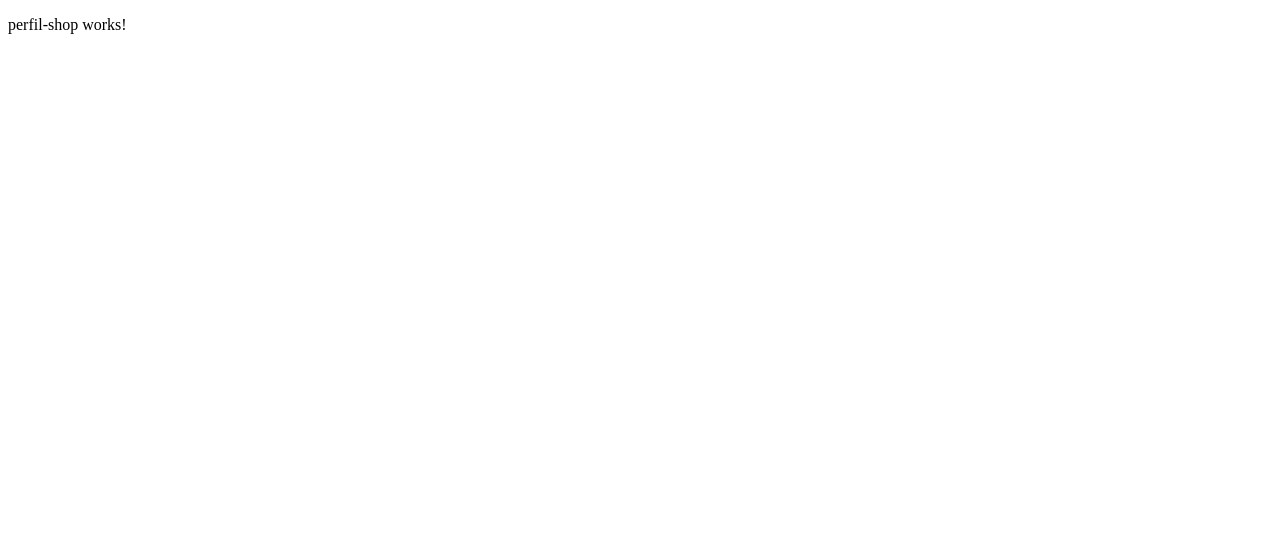
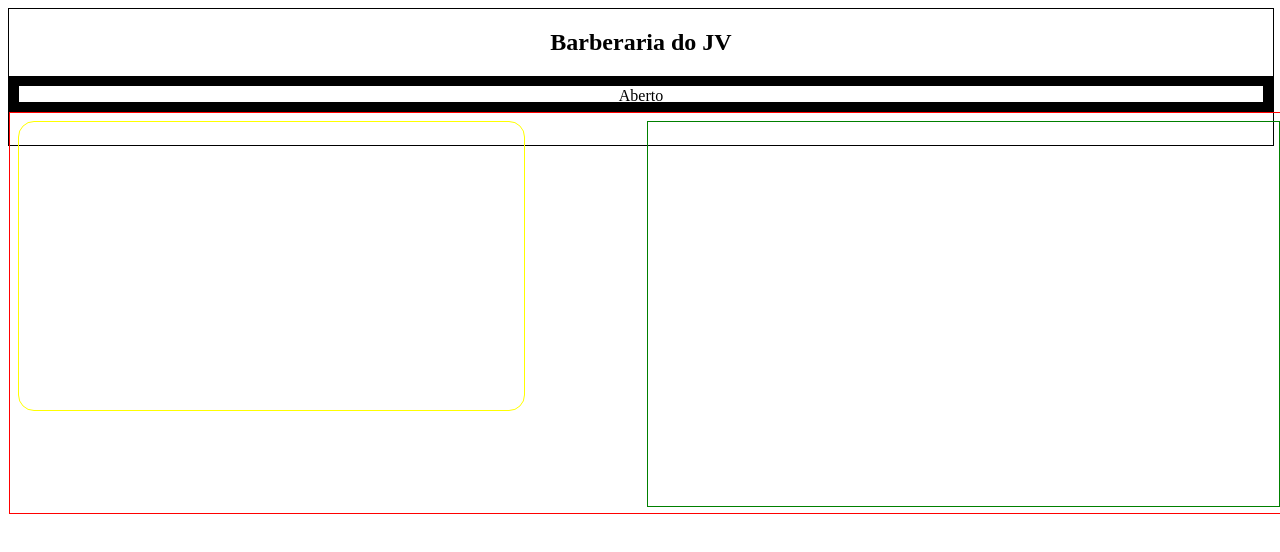
Before and after one commit to Agenda-Synapse/FrontEnd, an Angular app: page /perfilShop in a window 1280 px wide. Shown: the top 552 px of the page. Built offline with nearby package versions, Linux system fonts and the light colour scheme.

Commit message:
fix: posistion of elements

```diff
--- a/src/app/pages/perfil-shop/perfil-shop.component.html
+++ b/src/app/pages/perfil-shop/perfil-shop.component.html
@@ -1 +1,43 @@
-<p>perfil-shop works!</p>
+
+    <!-- <title>Agendamento</title>
+
+
+    <div>
+        <H2>Barberaria do JV</H2>
+        <div class="input">
+            <label for="Aberto">Aberto</label>
+
+
+        <button type="button" class="btn btn-Voltar">Voltar</button>
+        </div>
+
+
+
+
+    </div>
+
+    <div>
+        <div>
+
+        </div>
+        <div>
+
+
+        </div>
+    </div>
+     -->
+
+
+<div class="topo">
+
+    <H2 class="title">Barberaria do JV</H2>
+
+    <div class="Aberto">
+        <label for="Aberto">Aberto</label>
+
+
+</div>
+<div class="infos">
+    <div class="left"></div>
+    <div class="right"></div>
+</div>
--- a/src/app/pages/perfil-shop/perfil-shop.component.scss
+++ b/src/app/pages/perfil-shop/perfil-shop.component.scss
@@ -0,0 +1,56 @@
+.topo{
+    height: 17vh;
+    width: 100%;
+    border: solid 1px #000000;
+
+
+
+    .title{
+        display: flex;
+        justify-content: center;
+
+
+    }
+
+    .Aberto{
+        display: flex;
+        justify-content: center;
+        margin-top: 20px;
+        height: 10%;
+        width: center;
+        border: solid 10px black;
+        border-width: 70%;
+        padding: 1px ;
+
+    }
+}
+
+.infos{
+
+    display: flex;
+    align-items: flex-start;
+    justify-content: space-between;
+    height: 48vh;
+    width: calc(100vw - 18px);
+    border: solid 1px #ff0000;
+    padding: 8px;
+
+    .left{
+        height: 75%;
+        width: 40%;
+        border: solid 1px yellow;
+        border-radius: 1rem;
+
+    }
+
+    .right{
+
+        height: 100%;
+        width: 50%;
+        border: solid 1px green;
+
+
+
+    }
+
+}
--- a/src/app/pages/perfil-shop/perfil-shop.component.ts
+++ b/src/app/pages/perfil-shop/perfil-shop.component.ts
@@ -3,7 +3,7 @@ import { Component } from '@angular/core';
 @Component({
   selector: 'app-perfil-shop',
   templateUrl: './perfil-shop.component.html',
-  styleUrl: './perfil-shop.component.scss'
+  styleUrls: ['./perfil-shop.component.scss']
 })
 export class PerfilShopComponent {
 
```
